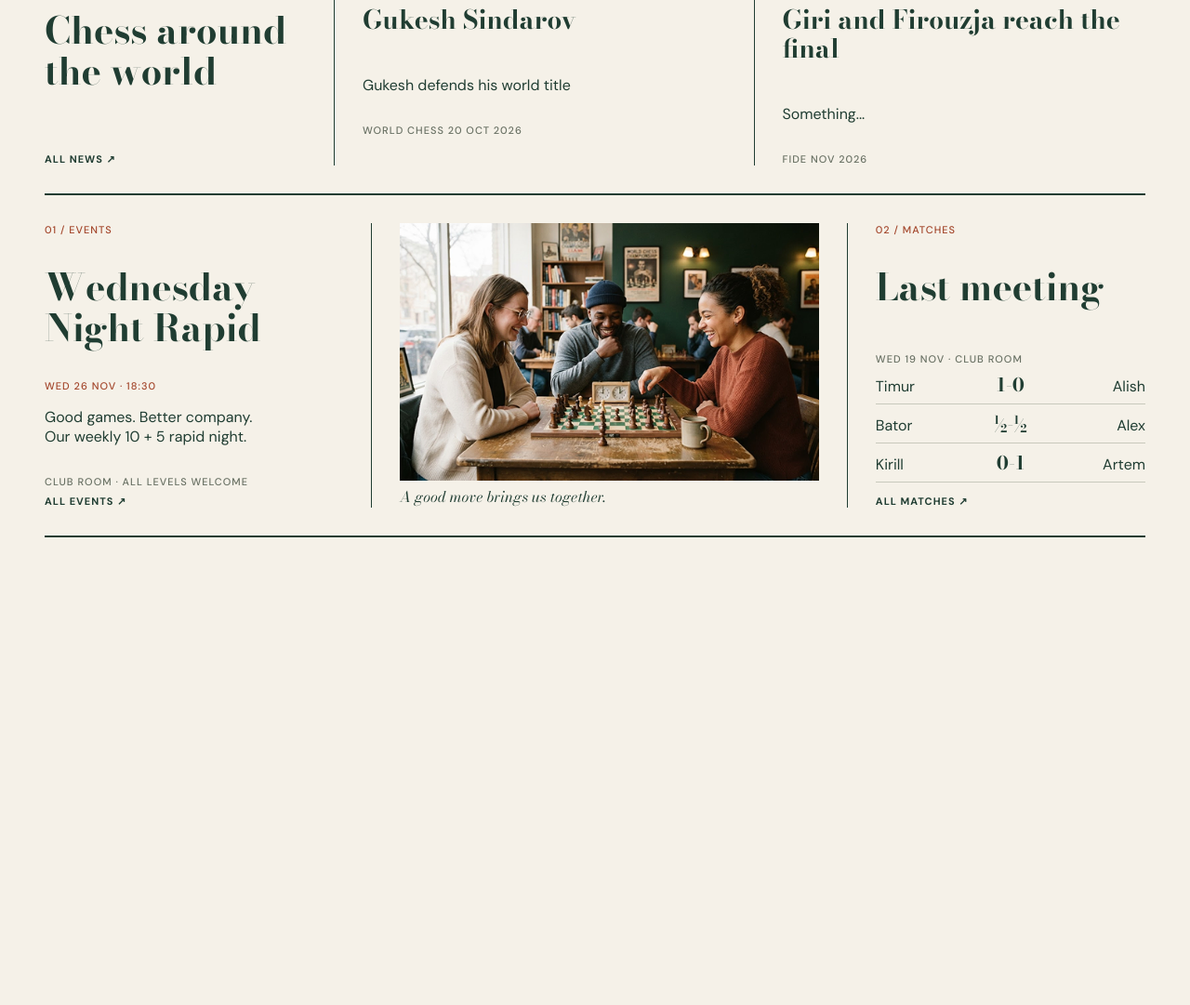
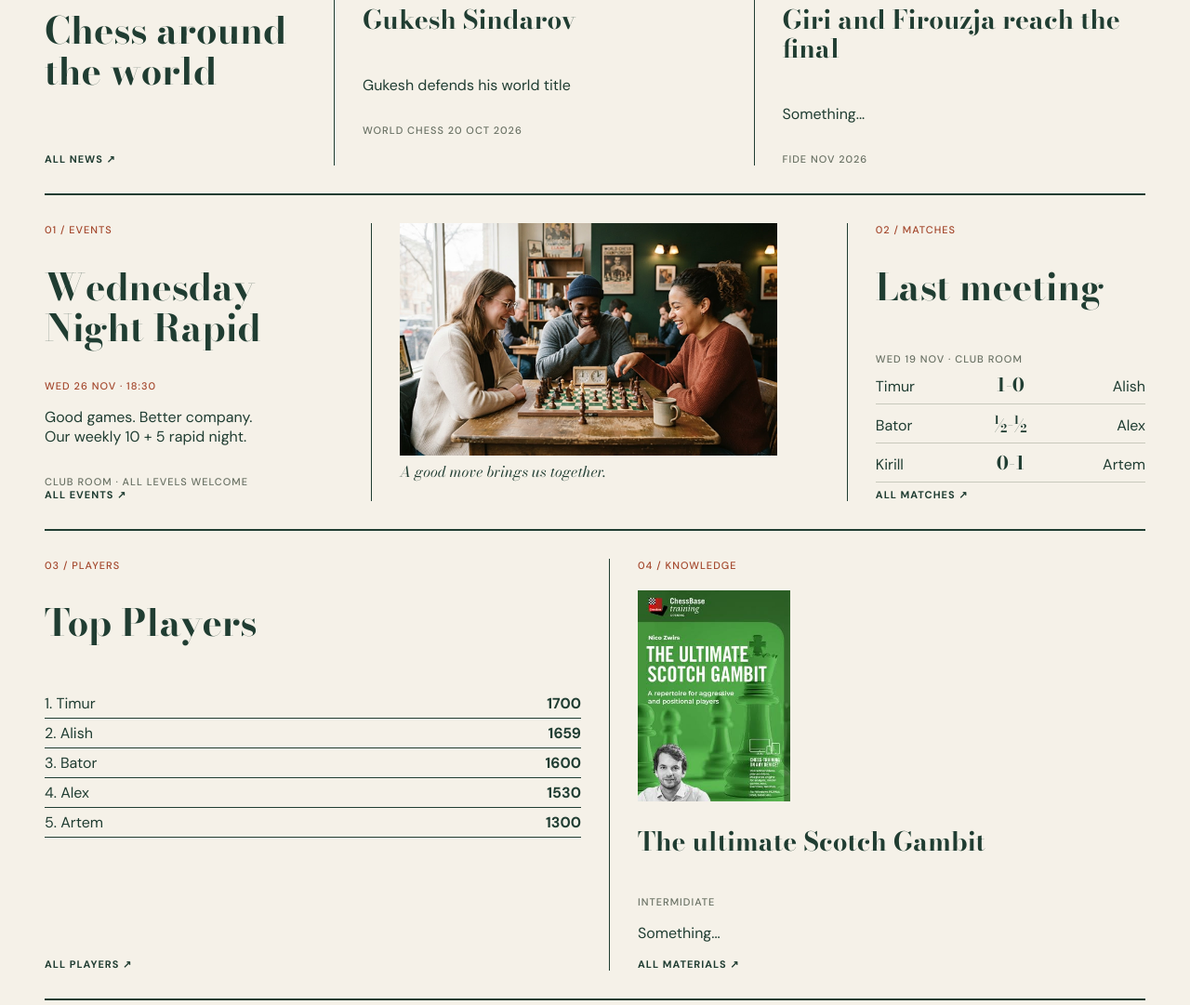
Before and after one commit to RumVeal/ChessWebPage, a Django app: page / in a window 1280 px wide. Shown: the part 461-1542 px from the top of the page at 93% size. Before the commit the page ends 1039 px from the top, so only its background shows below. Run offline with Django 5.2, Linux system fonts and the light colour scheme.

Commit message:
Add top players and knowledge row

```diff
--- a/players/static/css/style.css
+++ b/players/static/css/style.css
@@ -191,7 +191,7 @@ figure {
 }
 
 img {
-    width: 100%;
+    width: 90%;
     height: auto;
     display: block;
 }
@@ -220,3 +220,27 @@ figcaption {
     font-weight: 700;
     padding: 0 15px;
 }
+
+.row-players {
+    grid-template-columns: 1fr 1fr;
+}
+
+.row-players ol {
+    padding: 0;
+}
+
+.row-players li {
+    display: flex;
+    justify-content: space-between;
+    border-bottom: 1px solid var(--color-primary);
+    padding: 5px 0;
+}
+
+.row-players li span:last-child {
+    font-weight: 700;
+}
+
+.row-players img {
+    margin-top: 20px;
+    width: 30%;
+}
--- a/players/templates/home.html
+++ b/players/templates/home.html
@@ -60,4 +60,43 @@
             <a href="#" class="more">All matches ↗</a>
         </div>
     </section>
+    <section class="row row-players">
+        <div>
+            <span class="label">03 / Players</span>
+            <h2>Top Players</h2>
+            <ol>
+                <li>
+                    <span>1. Timur</span>
+                    <span>1700</span>
+                </li>
+                <li>
+                    <span>2. Alish</span>
+                    <span>1659</span>
+                </li>
+                <li>
+                    <span>3. Bator</span>
+                    <span>1600</span>
+                </li>
+                <li>
+                    <span>4. Alex</span>
+                    <span>1530</span>
+                </li>
+                <li>
+                    <span>5. Artem</span>
+                    <span>1300</span>
+                </li>
+            </ol>
+            <a href="#" class="more">All players ↗</a>
+        </div>
+        <div>
+            <span class="label">04 / Knowledge</span>
+            <figure>
+                <img src="{% static 'img/scotch-gambit.jpeg' %}" alt="Scotch gambit theori">
+            </figure>
+            <h3>The ultimate Scotch Gambit</h3>
+            <span class="meta">Intermidiate</span>
+            <p>Something...</p>
+            <a href="#" class="more">All materials ↗</a>
+        </div>
+    </section>
 {% endblock %}
```
Also changed, not shown: players/static/img/scotch-gambit.jpeg (added).
